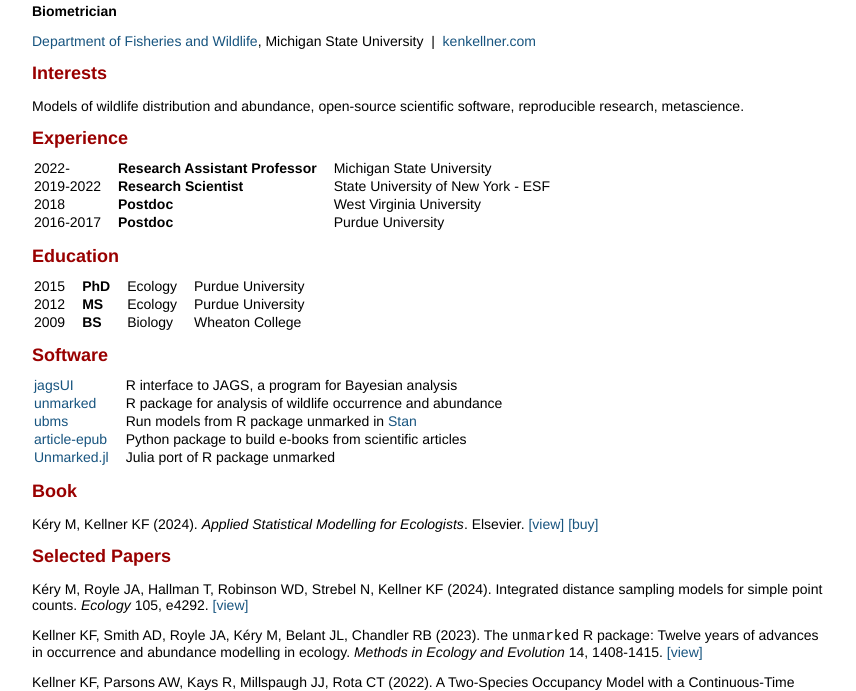
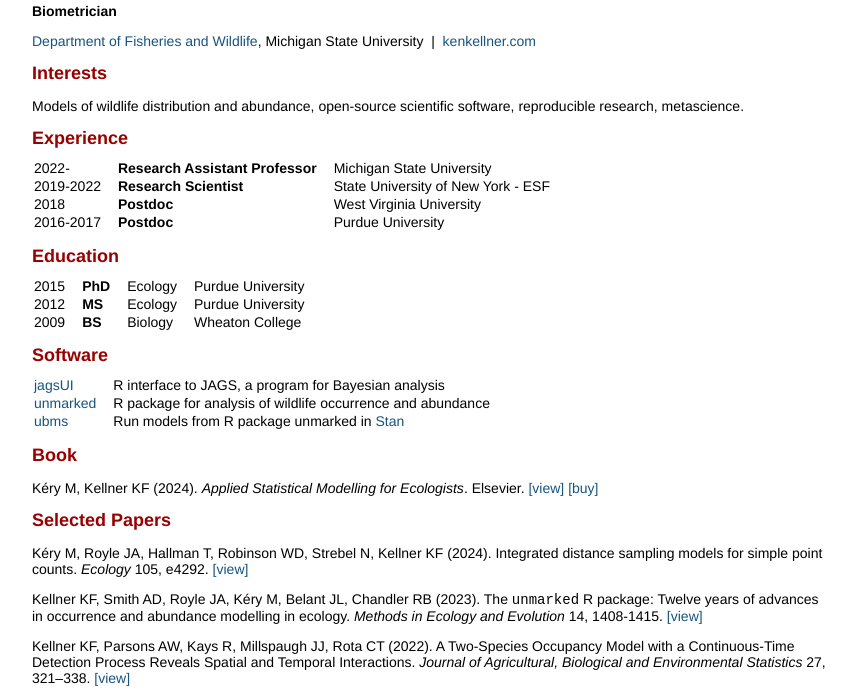
Before and after one commit to kenkellner/kenkellner.github.io, a plain HTML site: page KellnerCV.html in a window 1280 px wide. Shown: the part 82-773 px from the top of the page, without its empty margins (208-1064 px from the left). Drawn offline with Linux system fonts and the light colour scheme.

Commit message:
Update CV

```diff
--- a/KellnerCV.html
+++ b/KellnerCV.html
@@ -117,20 +117,12 @@ a:hover { color:#17547f; text-decoration: underline;}
 <td>R interface to JAGS, a program for Bayesian analysis</td>
 </tr>
 <tr class="even">
-<td><a href="https://rbchan.github.io/unmarked/">unmarked</a></td>
+<td><a href="https://kenkellner.com/unmarked">unmarked</a></td>
 <td>R package for analysis of wildlife occurrence and abundance</td>
 </tr>
 <tr class="odd">
 <td><a href="https://kenkellner.com/ubms">ubms</a></td>
 <td>Run models from R package unmarked in <a href="https://mc-stan.org/">Stan</a></td>
-</tr>
-<tr class="even">
-<td><a href="https://github.com/kenkellner/article-epub">article-epub</a></td>
-<td>Python package to build e-books from scientific articles</td>
-</tr>
-<tr class="odd">
-<td><a href="https://github.com/kenkellner/Unmarked.jl">Unmarked.jl</a></td>
-<td>Julia port of R package unmarked</td>
 </tr>
 </tbody>
 </table>
```
Also changed, not shown: unmarked/index.html (added, +3 -0 lines), 2 other files.
